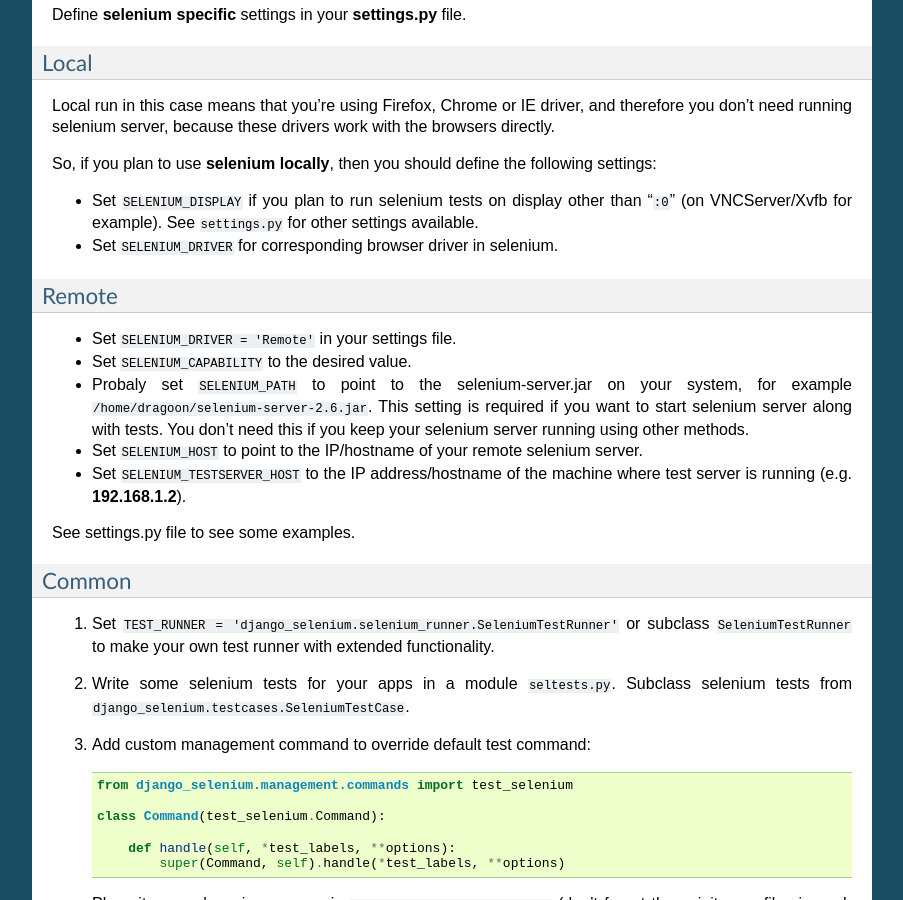
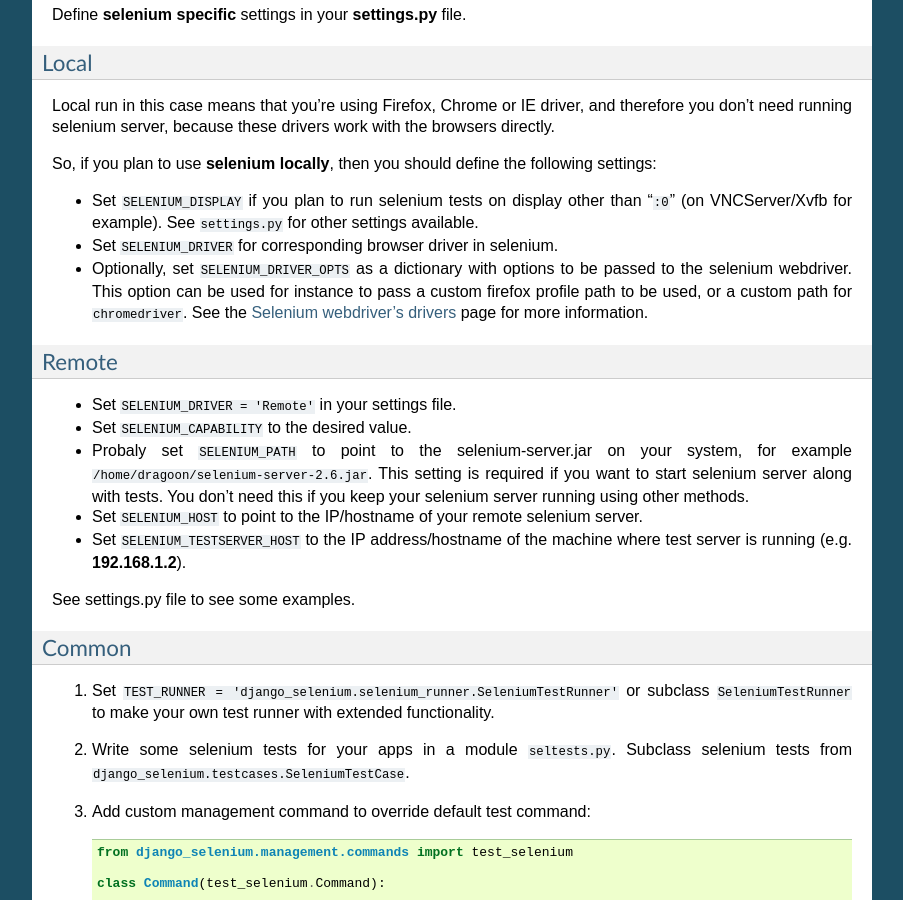
Before and after one commit to dragoon/django-selenium, a Sphinx documentation site: the page built from docs/index.rst, in a window 1280 px wide and 900 px high, scrolled down 941 px. Shown: the whole window, without its empty margins (198-1101 px from the left). Built offline with Sphinx 7.4.7, drawn with Linux system fonts in a browser that asks for light colours.

Commit message:
Allow custom selenium webdriver options via SELENIUM_DRIVER_OPTS
SELENIUM_DRIVER_OPTS can be set to a dictionary that will be passed
inside the MyDriver class to the selenium webdriver. This allows
to use django-selenium combined with custom Firefox profiles or
paths in any of the browsers.

This commit preserves backward compatibility with any existing
setup.

```diff
--- a/docs/index.rst
+++ b/docs/index.rst
@@ -50,6 +50,12 @@ So, if you plan to use **selenium locally**, then you should define the followin
    See ``settings.py`` for other settings available.
 
 - Set ``SELENIUM_DRIVER`` for corresponding browser driver in selenium.
+
+- Optionally, set ``SELENIUM_DRIVER_OPTS`` as a dictionary with options to be passed to the selenium
+  webdriver. This option can be used for instance to pass a custom firefox profile path to be used,
+  or a custom path for ``chromedriver``. See the `Selenium webdriver's drivers`_ page for more information.
+
+.. _`Selenium webdriver's drivers`: http://docs.seleniumhq.org/docs/03_webdriver.jsp#selenium-webdriver-s-drivers
 
 
 Remote
```
Also changed, not shown: 1 other file.
